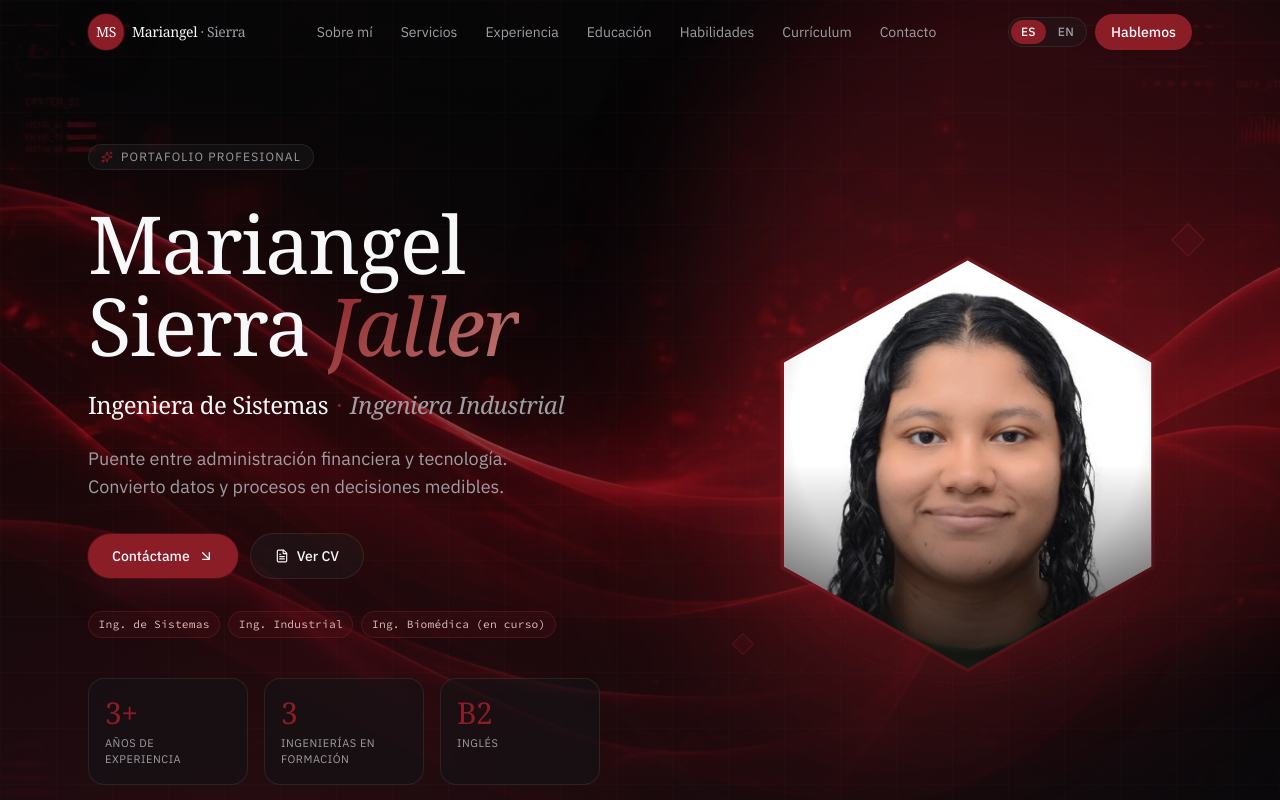
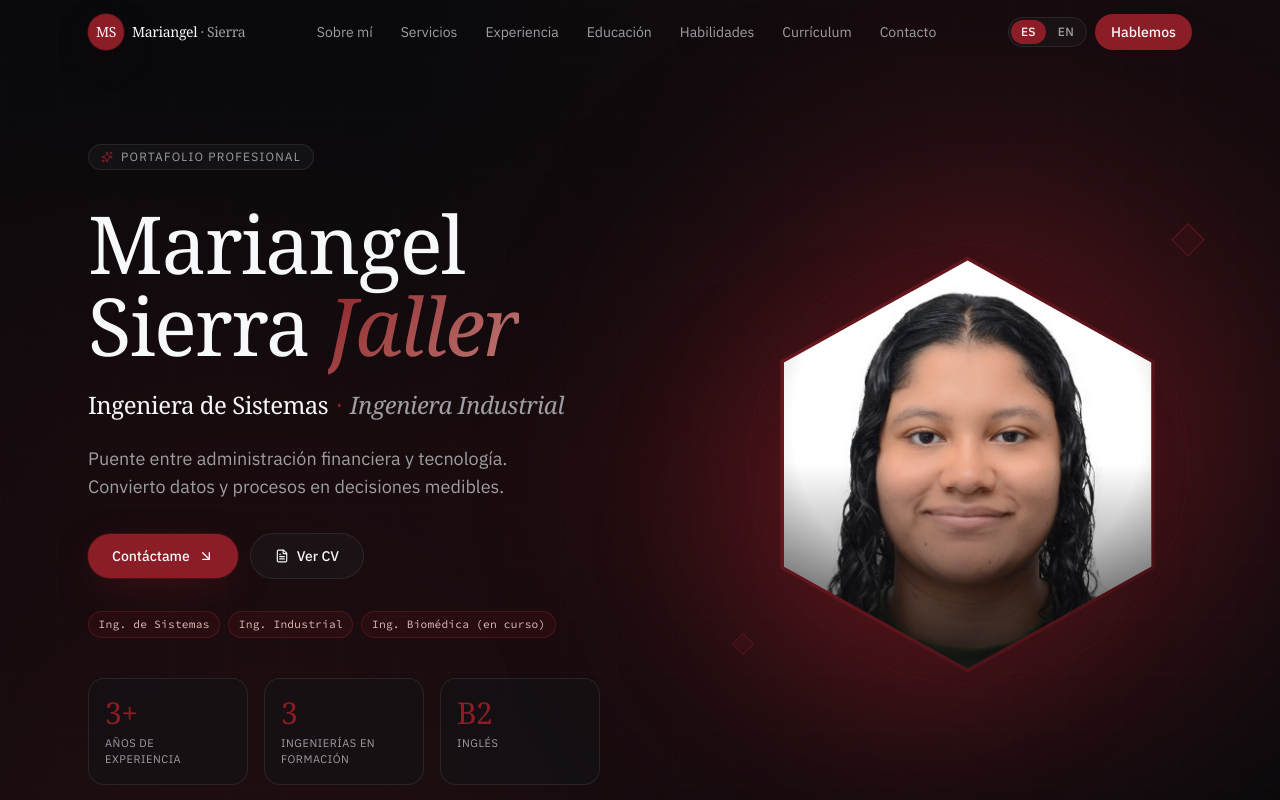
Before and after one commit to MariangelSierraJaller/mariangelsierrajaller.github.io, a React (Vite) app: page /es in a window 1280 px wide. Shown: the top 800 px of the page. Built offline with nearby package versions, Linux system fonts and the light colour scheme; a web font is replaced by a local one.

Commit message:
Soften hero background image overlay

```diff
--- a/src/components/HeroSection.tsx
+++ b/src/components/HeroSection.tsx
@@ -20,22 +20,23 @@ export default function HeroSection() {
 
   return (
     <section className="relative isolate overflow-hidden pt-28 pb-16 sm:pt-36 sm:pb-24">
-      {/* Ambient background — Rojo Santino waves */}
+      {/* Ambient background — heavily blurred Rojo Santino waves, very subtle */}
+      <div aria-hidden className="absolute inset-0 z-0 overflow-hidden">
         <div
-        aria-hidden
-        className="absolute inset-0 z-0"
+          className="absolute inset-0 scale-110 blur-[72px] saturate-[0.8]"
           style={{
             backgroundImage: `url(${heroBg})`,
             backgroundSize: "cover",
             backgroundPosition: "center",
+            opacity: 0.35,
           }}
         />
-      <div aria-hidden className="pointer-events-none absolute inset-0 z-0 [filter:saturate(115%)]">
-        <div className="absolute inset-0 backdrop-blur-[2px]" />
-        <div className="absolute inset-0 bg-gradient-to-b from-background/60 via-background/40 to-background" />
-        <div className="absolute right-[-10%] top-[-10%] h-[700px] w-[700px] rounded-full bg-primary/25 blur-3xl" />
-        <div className="absolute inset-0 bg-[radial-gradient(circle_at_20%_100%,rgba(139,30,40,0.22),transparent_60%)]" />
-        <svg className="absolute inset-0 h-full w-full opacity-[0.05]" xmlns="http://www.w3.org/2000/svg">
+      </div>
+      <div aria-hidden className="pointer-events-none absolute inset-0 z-0">
+        <div className="absolute inset-0 bg-gradient-to-b from-background/85 via-background/70 to-background" />
+        <div className="absolute inset-0 bg-[radial-gradient(circle_at_80%_30%,rgba(139,30,40,0.15),transparent_55%)]" />
+        <div className="absolute inset-0 bg-[radial-gradient(circle_at_20%_100%,rgba(139,30,40,0.18),transparent_60%)]" />
+        <svg className="absolute inset-0 h-full w-full opacity-[0.04]" xmlns="http://www.w3.org/2000/svg">
           <defs>
             <pattern id="grid" width="56" height="56" patternUnits="userSpaceOnUse">
               <path d="M 56 0 L 0 0 0 56" fill="none" stroke="currentColor" strokeWidth="0.5" />
```
Lines whose indentation alone changed are shown as unchanged.
